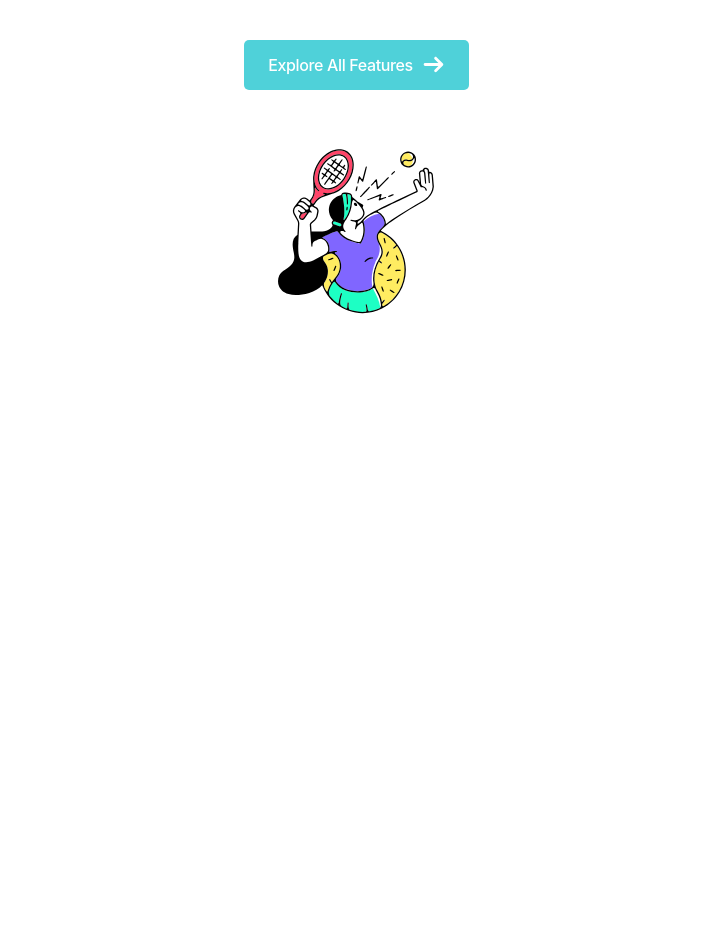
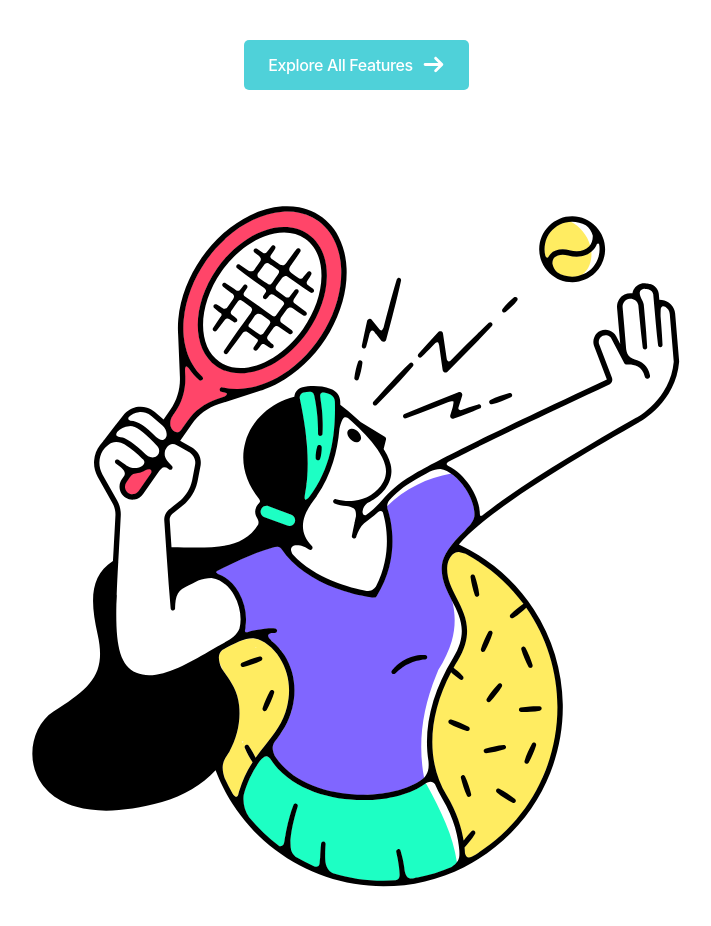
Before and after one commit to JorgeRochaA/singleton, a Vue app: page / in a window 1280 px wide. Shown: the part 3300-4226 px from the top of the page, without its empty margins (284-995 px from the left). Before the commit the page ends 3820 px from the top, so only its background shows below. Built offline with nearby package versions, Linux system fonts and the light colour scheme.

Commit message:
fix img size

```diff
--- a/src/components/Features.vue
+++ b/src/components/Features.vue
@@ -260,8 +260,7 @@ const cardsData = [
       align-items: center;
       width: 80%;
       img {
-        height: 200px;
-        max-width: 80%;
+        width: 65vw;
       }
       .explore-all-features-data {
         flex-direction: column;
```
